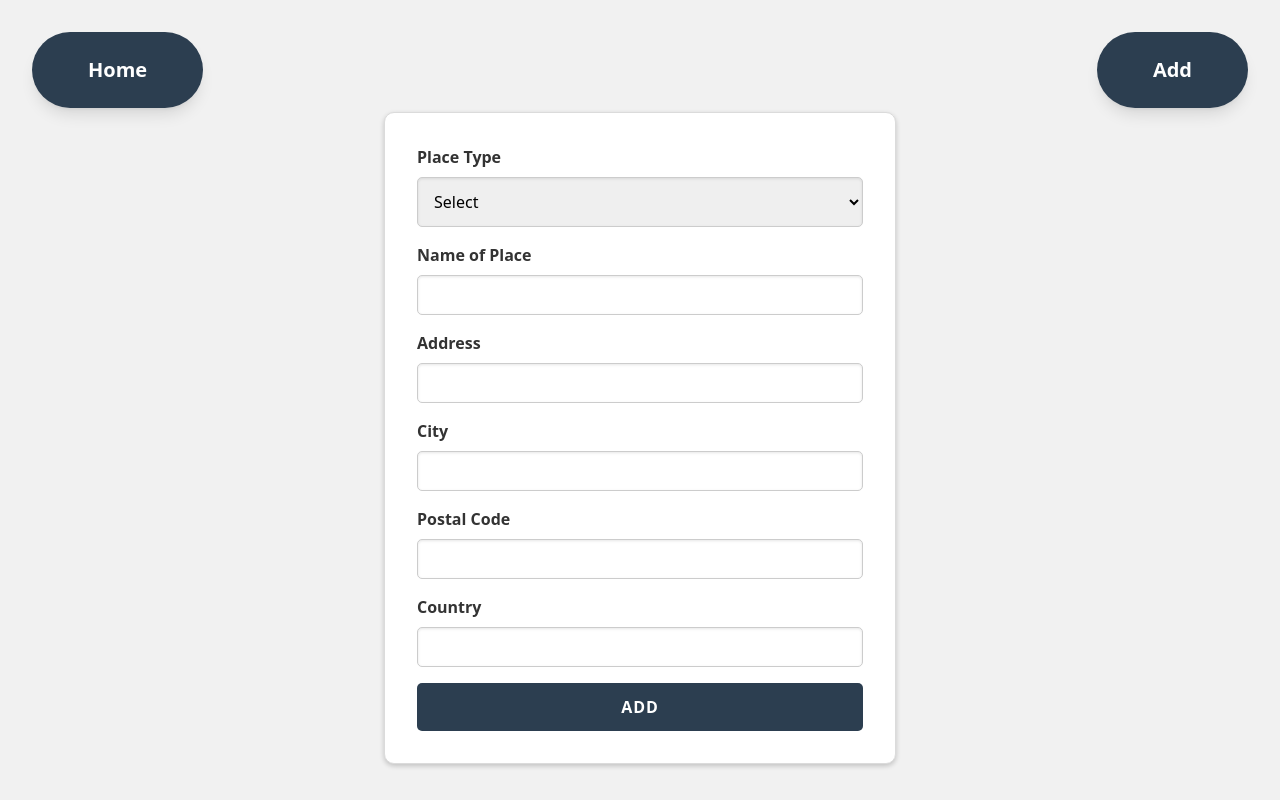
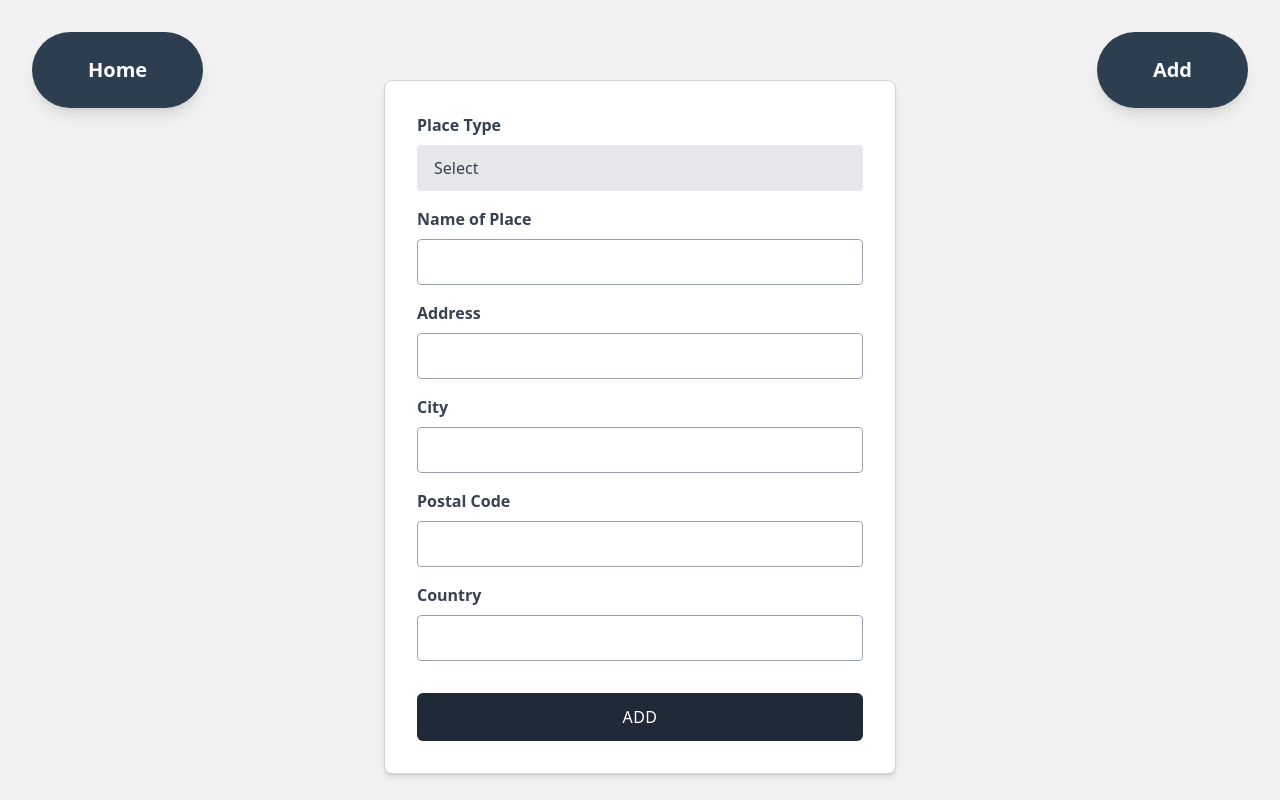
Before and after one commit to Waddenn/asi-2-25-c_next-places, a Next.js app: page /add in a window 1280 px wide. Built offline with nearby package versions, Linux system fonts and the light colour scheme.

Commit message:
use tailwind

```diff
--- a/src/components/Filter/Filter.js
+++ b/src/components/Filter/Filter.js
@@ -1,42 +1,33 @@
-import { useState, useEffect } from "react";
 import { filterOptions } from "@/constants/filterOptions";
 import { initialFilterData } from "@/constants/filterInitialValues";
-
-const Select = ({ name, value, onChange, options, label }) => (
-  <select
-    name={name}
-    value={value}
-    onChange={onChange}
-    className="p-3 rounded border border-gray-300 text-base mb-4 focus:outline-none focus:border-blue-800 focus:ring-2 focus:ring-blue-800 focus:ring-opacity-50 last:mb-0"
-  >
-    <option value="">{label}</option>
-    {options.map((option) => (
-      <option key={option.value} value={option.value}>
-        {option.label}
-      </option>
-    ))}
-  </select>
-);
+import React, { useEffect, useMemo } from "react";
+import Select from "./Select";
+import useForm from "@/hooks/useForm";
 
 const Filter = ({ onFilterChange }) => {
-  const [filters, setFilters] = useState(initialFilterData);
+  const [filters, handleChange, resetForm] = useForm(initialFilterData);
 
   useEffect(() => {
     onFilterChange(filters);
   }, [filters, onFilterChange]);
 
-  const handleChange = (event) => {
-    const { name, value } = event.target;
-    setFilters((prevFilters) => ({
-      ...prevFilters,
-      [name]: value,
-    }));
-  };
+  useEffect(() => {
+    if (
+      filters.selectedType &&
+      filters.selectedType !== initialFilterData.selectedType
+    ) {
+      resetForm({ ...initialFilterData, selectedType: filters.selectedType });
+    }
+  }, [filters.selectedType, resetForm]);
 
-  const filterTypesOptions = Object.keys(filterOptions).map((type) => ({
-    value: type,
-    label: type.charAt(0).toUpperCase() + type.slice(1),
-  }));
+  const filterTypesOptions = useMemo(
+    () =>
+      Object.keys(filterOptions).map((type) => ({
+        value: type,
+        label: type.charAt(0).toUpperCase() + type.slice(1),
+      })),
+    []
+  );
 
   return (
     <div className="flex flex-col w-[20vw] p-4 bg-white shadow-md border-none rounded-lg mr-8 fixed left-[5vw] transition-shadow duration-300 ease-in-out hover:shadow-lg">
--- /dev/null
+++ b/src/components/Filter/Select.js
@@ -0,0 +1,21 @@
+import React from "react";
+
+const Select = ({ name, value, onChange, options, label }) => {
+  return (
+    <select
+      name={name}
+      value={value}
+      onChange={onChange}
+      className="p-3 rounded border border-gray-300 text-base mb-4 focus:outline-none focus:border-blue-800 focus:ring-2 focus:ring-blue-800 focus:ring-opacity-50 last:mb-0"
+    >
+      <option value="">{label}</option>
+      {options.map((option) => (
+        <option key={option.value} value={option.value}>
+          {option.label}
+        </option>
+      ))}
+    </select>
+  );
+};
+
+export default Select;
--- a/src/components/Form/Form.js
+++ b/src/components/Form/Form.js
@@ -1,6 +1,6 @@
 import React, { useEffect, useState } from "react";
 import Select from "./Select";
-import styles from "./Form.module.css";
+import Input from "./Input";
 import formOptions from "@/constants/formOptions";
 
 const Form = ({ formData, handleInputChange }) => {
@@ -16,13 +16,11 @@ const Form = ({ formData, handleInputChange }) => {
 
       if (name === "starRating" || name === "price") {
         return (
-          <div className={styles.field} key={name}>
-            <label className={styles.label}>{label}</label>
-            <input
+          <Input
+            key={name}
+            label={label}
+            name={name}
             type="number"
-              name={name}
-              required
-              className={styles.input}
             value={formData[name]}
             onChange={(e) =>
               handleInputChange({
@@ -30,7 +28,6 @@ const Form = ({ formData, handleInputChange }) => {
               })
             }
           />
-          </div>
         );
       }
 
@@ -45,13 +42,11 @@ const Form = ({ formData, handleInputChange }) => {
               onChange={handleInputChange}
             />
             {formData[name] === "paid" && (
-              <div className={styles.field} key={"price"}>
-                <label className={styles.label}>Price</label>
-                <input
+              <Input
+                key="price"
+                label="Price"
+                name="price"
                 type="number"
-                  name="price"
-                  required
-                  className={styles.input}
                 value={formData.price}
                 onChange={(e) =>
                   handleInputChange({
@@ -59,7 +54,6 @@ const Form = ({ formData, handleInputChange }) => {
                   })
                 }
               />
-              </div>
             )}
           </div>
         );
@@ -80,65 +74,36 @@ const Form = ({ formData, handleInputChange }) => {
 
   return (
     <>
-      <div className={styles.field}>
-        <label className={styles.label}>Name of Place</label>
-        <input
-          type="text"
+      <Input
+        label="Name of Place"
         name="placeName"
-          required
-          className={styles.input}
         value={formData.placeName}
         onChange={handleInputChange}
       />
-      </div>
-
-      <div className={styles.field}>
-        <label className={styles.label}>Address</label>
-        <input
-          type="text"
+      <Input
+        label="Address"
         name="address"
-          required
-          className={styles.input}
         value={formData.address}
         onChange={handleInputChange}
       />
-      </div>
-
-      <div className={styles.field}>
-        <label className={styles.label}>City</label>
-        <input
-          type="text"
+      <Input
+        label="City"
         name="city"
-          required
-          className={styles.input}
         value={formData.city}
         onChange={handleInputChange}
       />
-      </div>
-
-      <div className={styles.field}>
-        <label className={styles.label}>Postal Code</label>
-        <input
-          type="text"
+      <Input
+        label="Postal Code"
         name="postalCode"
-          required
-          className={styles.input}
         value={formData.postalCode}
         onChange={handleInputChange}
       />
-      </div>
-
-      <div className={styles.field}>
-        <label className={styles.label}>Country</label>
-        <input
-          type="text"
+      <Input
+        label="Country"
         name="country"
-          required
-          className={styles.input}
         value={formData.country}
         onChange={handleInputChange}
       />
-      </div>
 
       {renderAdditionalFields()}
     </>
--- a/src/components/Form/Form.module.css
+++ /dev/null
@@ -1,113 +0,0 @@
-.form {
-  display: flex;
-  flex-direction: column;
-  width: 40vw;
-  margin: 2rem auto;
-  padding: 2rem;
-  background-color: #fff;
-  box-shadow: 0 2px 5px rgba(0, 0, 0, 0.2);
-  border: 1px solid #dbdbdb;
-  border-radius: 10px;
-}
-
-.label {
-  font-size: 1rem;
-  color: #333;
-  font-weight: bold;
-}
-
-.input,
-.select,
-.textarea {
-  width: 100%;
-  padding: 0.75rem;
-  border-radius: 5px;
-  border: 1px solid #ccc;
-  font-size: 1rem;
-  box-shadow: inset 0 1px 3px rgba(0, 0, 0, 0.1);
-  margin-bottom: 1rem;
-  transition: border-color 0.3s ease-in-out;
-  margin-top: 1vh;
-}
-
-.input:focus,
-.select:focus,
-.textarea:focus {
-  outline: none;
-  border-color: #2c3e50;
-  box-shadow: 0 0 0 2px rgba(44, 62, 80, 0.2);
-}
-
-.input[type="text"],
-.input[type="number"],
-.input[type="email"] {
-  height: 40px;
-}
-
-.button {
-  padding: 0.75rem 1.5rem;
-  background-color: #2c3e50;
-  color: white;
-  border: none;
-  border-radius: 5px;
-  font-size: 1rem;
-  font-weight: 600;
-  cursor: pointer;
-  transition: background-color 0.3s ease;
-  text-transform: uppercase;
-  letter-spacing: 1px;
-}
-
-.button:hover,
-.button:focus {
-  background-color: #34495e;
-  outline: none;
-}
-
-.buttonContainer {
-  display: flex;
-  justify-content: space-evenly;
-  align-items: center;
-  margin-top: 1rem;
-}
-
-.buttonEdit {
-  padding: 0.75rem 1.5rem;
-  background-color: #2c3e50;
-  color: white;
-  border: none;
-  border-radius: 5px;
-  font-size: 1rem;
-  font-weight: 600;
-  cursor: pointer;
-  transition: background-color 0.3s ease;
-  text-transform: uppercase;
-  letter-spacing: 1px;
-}
-
-.buttonEdit:hover,
-.buttonEdit:focus {
-  background-color: #34495e;
-  outline: none;
-}
-
-.buttonDelete {
-  padding: 0.75rem 1.5rem;
-  background-color: #e74c3c;
-  color: white;
-  border: none;
-  border-radius: 5px;
-  font-size: 1rem;
-  font-weight: 600;
-  cursor: pointer;
-  transition: background-color 0.3s ease;
-  text-transform: uppercase;
-  letter-spacing: 1px;
-  margin-right: 1rem;
-}
-
-.buttonDelete:hover,
-.buttonDelete:focus {
-  background-color: #c0392b;
-  outline: none;
-}
--- /dev/null
+++ b/src/components/Form/Input.js
@@ -0,0 +1,19 @@
+import React from "react";
+
+const Input = ({ label, name, type = "text", value, onChange }) => (
+  <div className="mb-4">
+    <label className="block text-gray-700 font-bold mb-2" htmlFor={name}>
+      {label}
+    </label>
+    <input
+      type={type}
+      name={name}
+      required
+      className="appearance-none block w-full bg-white text-gray-700 border border-gray-400 rounded py-3 px-4 leading-tight focus:outline-none focus:bg-white focus:border-indigo-500"
+      value={value}
+      onChange={onChange}
+    />
+  </div>
+);
+
+export default Input;
--- a/src/components/Form/Select.js
+++ b/src/components/Form/Select.js
@@ -1,14 +1,13 @@
 import React from "react";
-import styles from "./Form.module.css";
 
 const Select = ({ label, name, options, value, onChange }) => {
   return (
-    <div className={styles.field}>
-      <label className={styles.label}>{label}</label>
+    <div className="mb-4">
+      <label className="block text-gray-700 font-bold mb-2">{label}</label>
       <select
         name={name}
         required
-        className={styles.select}
+        className="appearance-none block w-full bg-gray-200 text-gray-700 border border-gray-200 rounded py-3 px-4 leading-tight focus:outline-none focus:bg-white focus:border-gray-500"
         value={value}
         onChange={onChange}
       >
--- /dev/null
+++ b/src/hooks/useForm.js
@@ -0,0 +1,25 @@
+// useForm.js
+import { useState, useCallback } from "react";
+
+const useForm = (initialState) => {
+  const [values, setValues] = useState(initialState);
+
+  const handleChange = useCallback((event) => {
+    const { name, value } = event.target;
+    setValues((prevValues) => ({
+      ...prevValues,
+      [name]: value,
+    }));
+  }, []);
+
+  const resetForm = useCallback(
+    (newState = initialState) => {
+      setValues(newState);
+    },
+    [initialState]
+  );
+
+  return [values, handleChange, resetForm];
+};
+
+export default useForm;
--- a/src/pages/add/index.js
+++ b/src/pages/add/index.js
@@ -1,11 +1,9 @@
-// src/pages/add/index.js
 import React from "react";
 import { useRouter } from "next/router";
 import { usePlaceData } from "@/hooks/usePlaceData";
-import Layout from "@/components/Layout/Layout.js";
-import Form from "@/components/Form/Form.js";
-import Select from "@/components/Form/Select.js";
-import styles from "@/components/Form/Form.module.css";
+import Layout from "@/components/Layout/Layout";
+import Form from "@/components/Form/Form";
+import Select from "@/components/Form/Select";
 import initialFormData from "@/constants/formInitialValues";
 
 export default function AddPlace() {
@@ -28,16 +26,23 @@ export default function AddPlace() {
 
   return (
     <Layout>
-      <form onSubmit={handleSubmit} className={styles.form}>
+      <form
+        onSubmit={handleSubmit}
+        className="flex flex-col w-2/5 mx-auto p-8 bg-white shadow-md border border-gray-300 rounded-lg"
+      >
         <Select
           label="Place Type"
           name="placeType"
           options={["restaurant", "museum", "bar", "park"]}
           value={formData.placeType}
           onChange={handleInputChange}
+          className="mb-4"
         />
         <Form formData={formData} handleInputChange={handleInputChange} />
-        <button type="submit" className={styles.button}>
+        <button
+          type="submit"
+          className="py-3 px-6 bg-gray-800 text-white rounded-md mt-4 hover:bg-gray-900 transition-colors uppercase tracking-wide"
+        >
           Add
         </button>
       </form>
```
Also changed, not shown: src/pages/details/[id].js (+12 -8 lines). Lines whose indentation alone changed are shown as unchanged.
